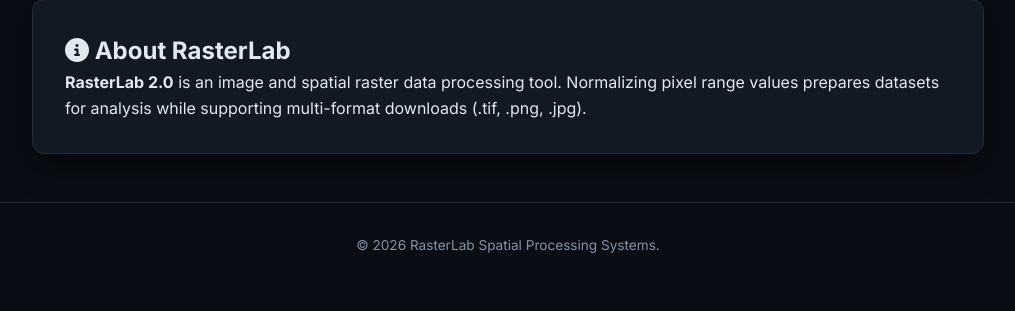
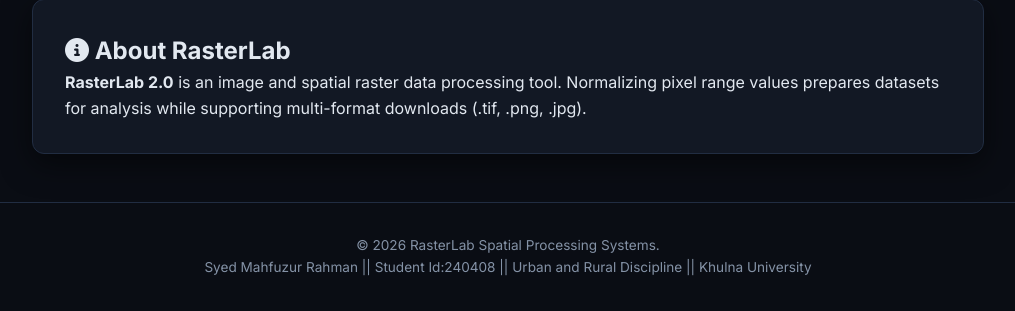
Before and after one commit to mahfuzurrahman92/raster_data_analysis, a Flask app: page / in a window 1280 px wide. Shown: the part 850-1161 px from the top of the page, without its empty margins (132-1147 px from the left). Before the commit the page ends 1103 px from the top, so only its background shows below. Run offline with Flask 3, Linux system fonts and the light colour scheme; some libraries are stand-ins or nearby versions.

Commit message:
Add name

```diff
--- a/app/templates/index.html
+++ b/app/templates/index.html
@@ -271,6 +271,7 @@
 
     <footer>
         <p>&copy; 2026 RasterLab Spatial Processing Systems.</p>
+        <p>Syed Mahfuzur Rahman || Student Id:240408 || Urban and Rural Discipline || Khulna University</p>
     </footer>
 
     <script src="https://polyfill.io/v3/polyfill.min.js?features=es6"></script>
```
